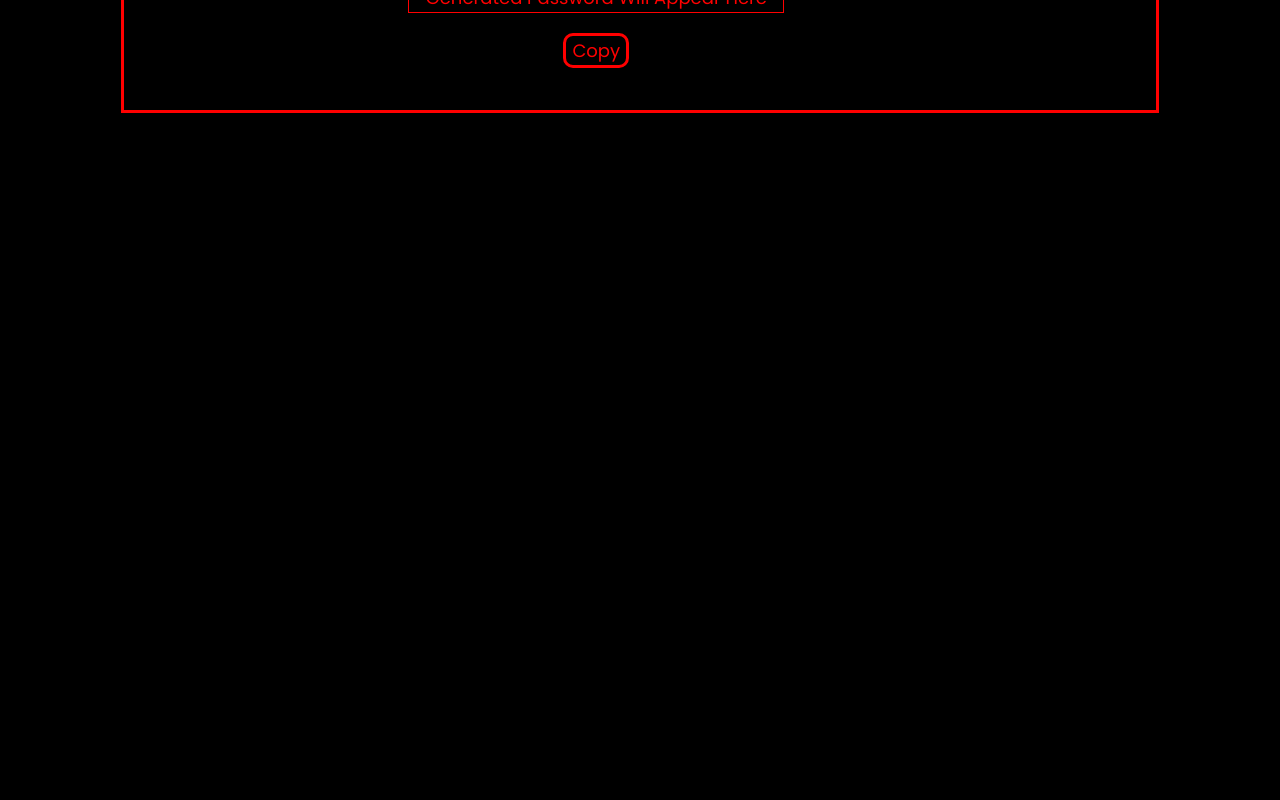
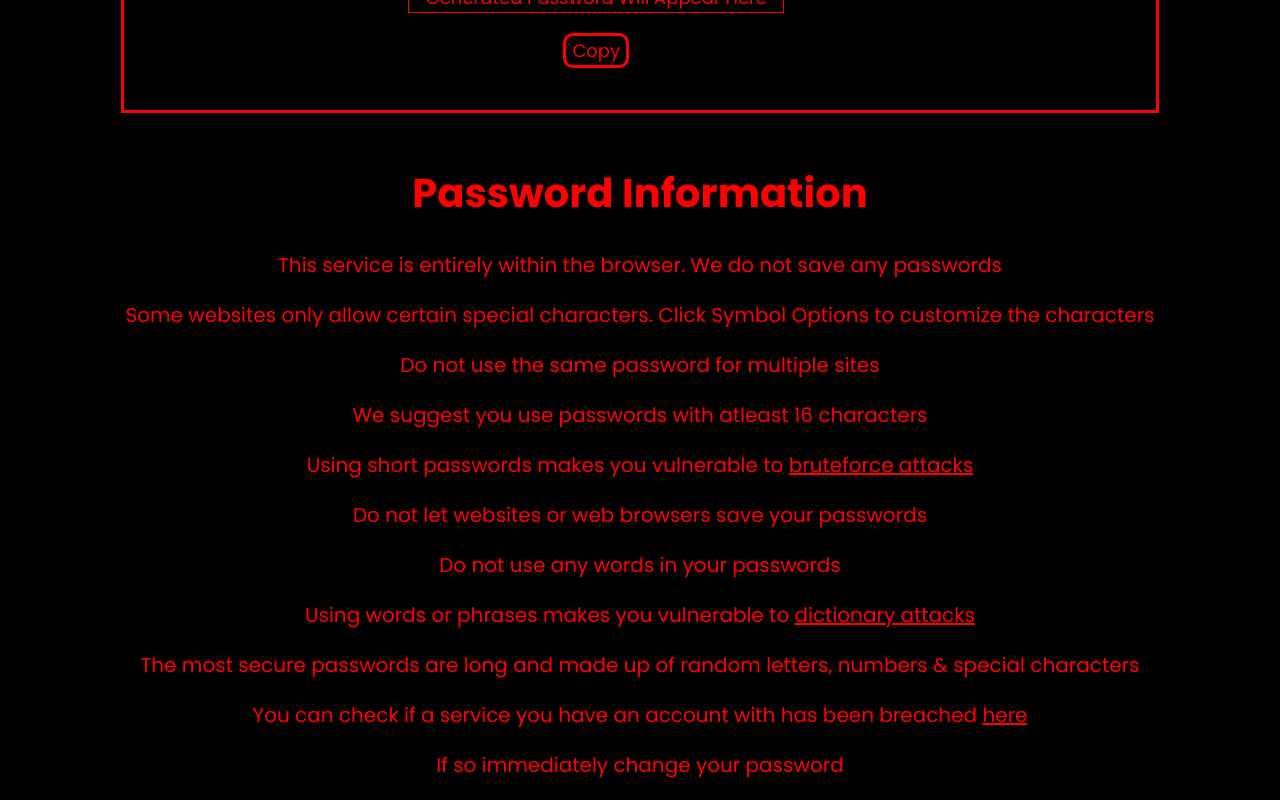
Before and after one commit to SergioGomes-Dev/Password-Generator-And-Cipher, a React (Create React App) app: page /password in a window 1280 px wide. Shown: the part 844-1644 px from the top of the page. Before the commit the page ends 1007 px from the top, so only its background shows below. Built offline with nearby package versions, Linux system fonts and the light colour scheme.

Commit message:
Password Generator Info

```diff
--- a/src/index.css
+++ b/src/index.css
@@ -35,6 +35,10 @@ button:hover {
   background-color: #cc0000;
   color: white;
   border: 3px solid #cc0000;
+}
+
+a {
+  color: #ff0000;
 }
 
 /* Password Generator */
@@ -130,6 +134,16 @@ input {
   text-align: center;
 }
 
+.info {
+  width: 100%;
+  text-align: center;
+  font-size: 20px;
+}
+
+a:hover {
+  color: white;
+}
+
 /* Password Generator Mobile Responsiveness */
 @media screen and (max-width: 900px) {
   .generator-box p {
@@ -202,3 +216,26 @@ h3 {
   padding: 0px 10px;
   margin-right: 15px;
 }
+
+/* Cipher Program Mobile Functionality */
+@media screen and (max-width: 1000px) {
+  .cipher-box {
+    width: 80%;
+  }
+}
+
+@media screen and (max-width: 600px) {
+  .cipher-string {
+    width: 250px;
+  }
+  .cipher-box {
+    width: 90%;
+  }
+}
+
+@media screen and (max-width: 370px) {
+  .cipher-string,
+  .output {
+    width: 200px;
+  }
+}
--- a/src/screens/PasswordGeneratorScreen.js
+++ b/src/screens/PasswordGeneratorScreen.js
@@ -214,6 +214,56 @@ const PasswordGeneratorScreen = () => {
           </table>
         </div>
       </div>
+      <div className="info">
+        <h1>Password Information</h1>
+        <p>
+          This service is entirely within the browser. We do not save any
+          passwords
+        </p>
+        <p>
+          Some websites only allow certain special characters. Click Symbol
+          Options to customize the characters
+        </p>
+        <p>Do not use the same password for multiple sites</p>
+        <p>We suggest you use passwords with atleast 16 characters</p>
+        <p>
+          Using short passwords makes you vulnerable to{" "}
+          <a
+            href="https://en.wikipedia.org/wiki/Brute-force_attack"
+            target="_blank"
+            rel="noreferrer"
+          >
+            bruteforce attacks
+          </a>
+        </p>
+        <p>Do not let websites or web browsers save your passwords</p>
+        <p>Do not use any words in your passwords</p>
+        <p>
+          Using words or phrases makes you vulnerable to{" "}
+          <a
+            href="https://en.wikipedia.org/wiki/Dictionary_attack"
+            target="_blank"
+            rel="noreferrer"
+          >
+            dictionary attacks
+          </a>
+        </p>
+        <p>
+          The most secure passwords are long and made up of random letters,
+          numbers & special characters
+        </p>
+        <p>
+          You can check if a service you have an account with has been breached{" "}
+          <a
+            href="https://haveibeenpwned.com/"
+            target="_blank"
+            rel="noreferrer"
+          >
+            here
+          </a>
+        </p>
+        <p>If so immediately change your password</p>
+      </div>
     </>
   );
 };
```
